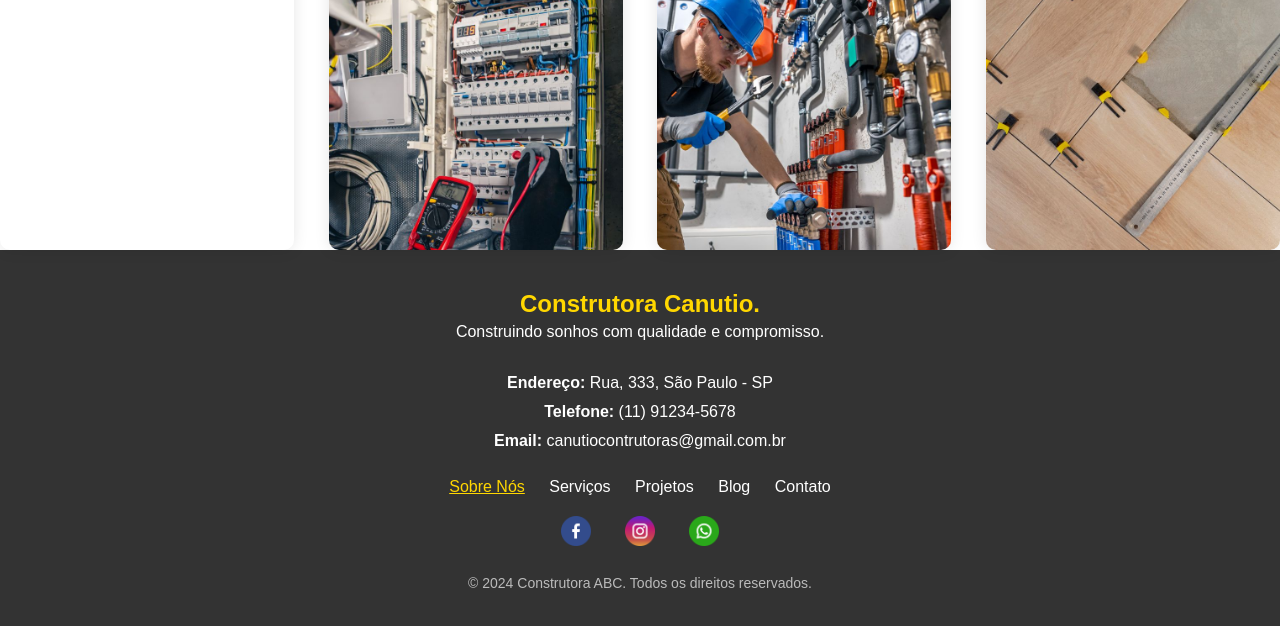
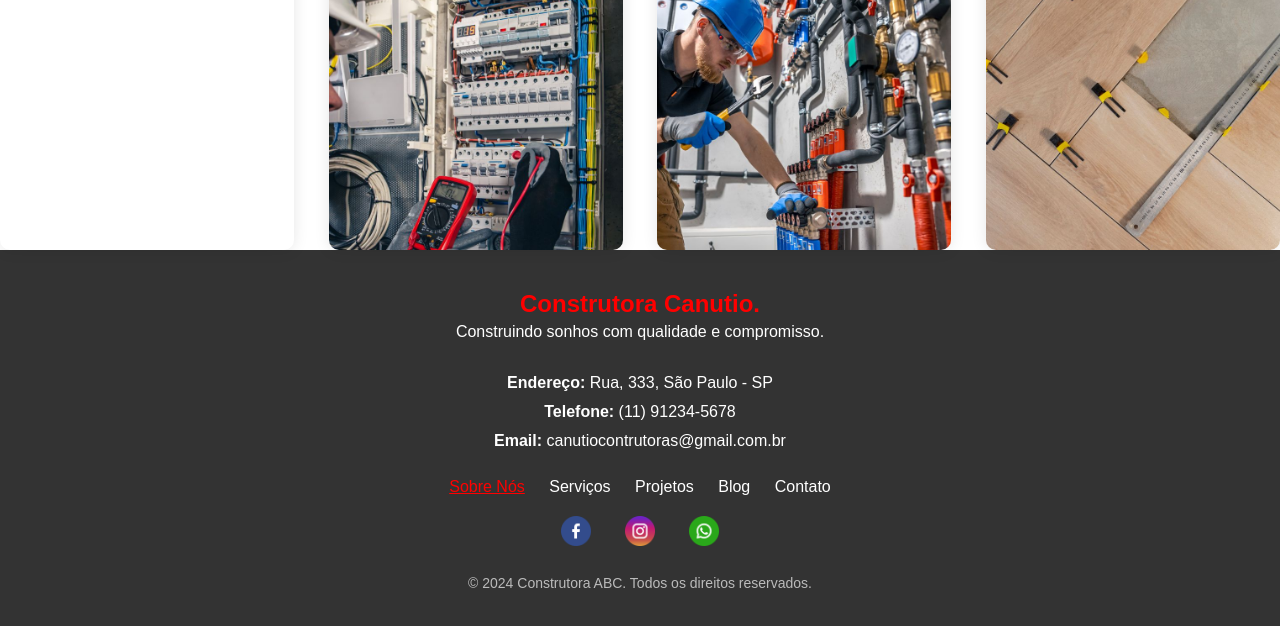
Before and after one commit to site-para-construtora/site-da-construtora, a plain HTML site: page site/index.html in a window 1280 px wide. In both pictures the pointer is over the link 487 px from the left and 1718 px from the top of the page. Shown: the part 1232-1858 px from the top of the page. Drawn offline with Linux system fonts and the light colour scheme; files whose address does not match are found by name.

Commit message:
Update styles.css

```diff
--- a/site/styles.css
+++ b/site/styles.css
@@ -295,7 +295,7 @@ footer .container {
 footer h2 {
     font-size: 24px; /* Tamanho da fonte do título */
     margin: 0;
-    color: #ffd700; /* Cor de destaque do título */
+    color: red; /* Cor de destaque do título */
 }
 
 footer p {
@@ -321,7 +321,7 @@ footer .links a {
 }
 
 footer .links a:hover {
-    color: #black; /* Cor de destaque ao passar o mouse */
+    color: red; /* Cor de destaque ao passar o mouse */
     text-decoration: underline;
 }
 
```
